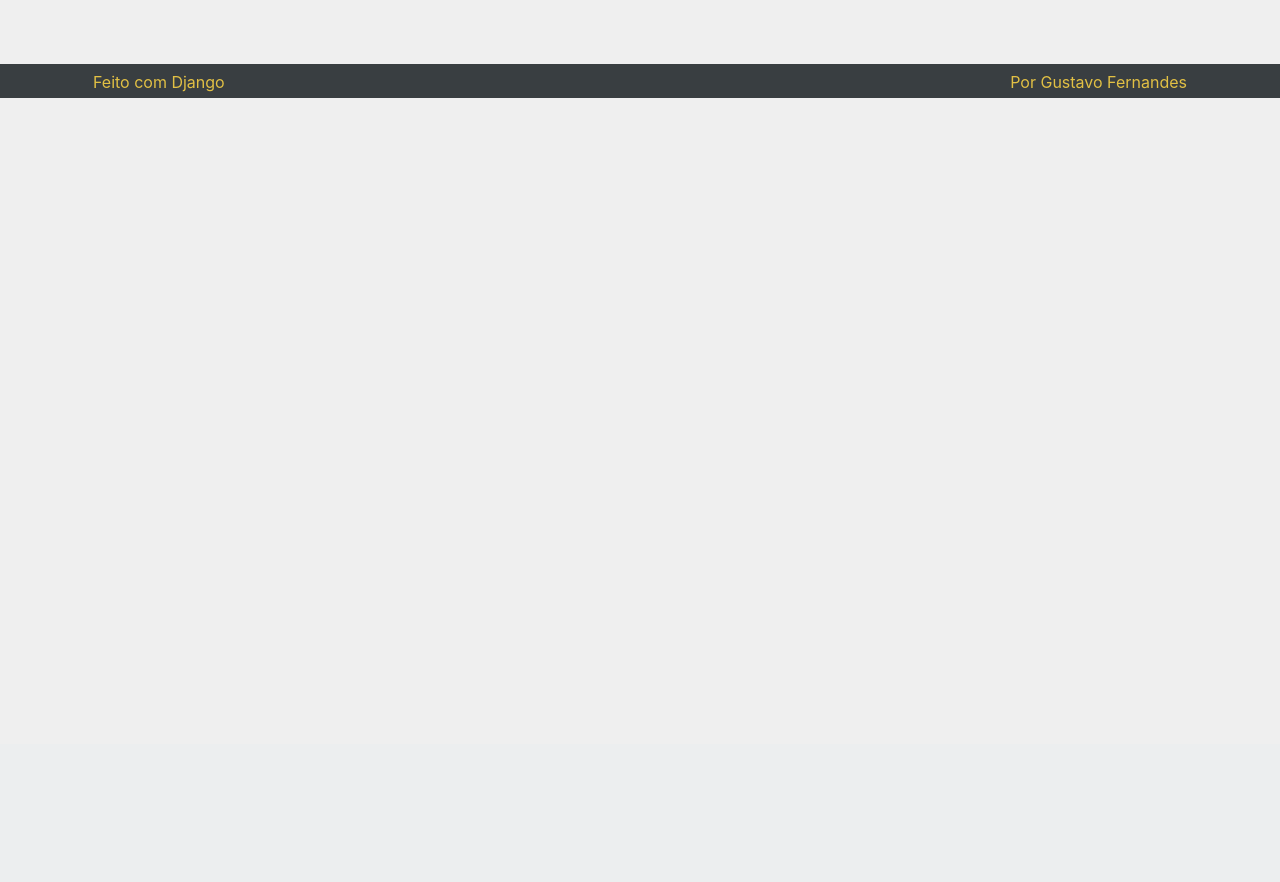
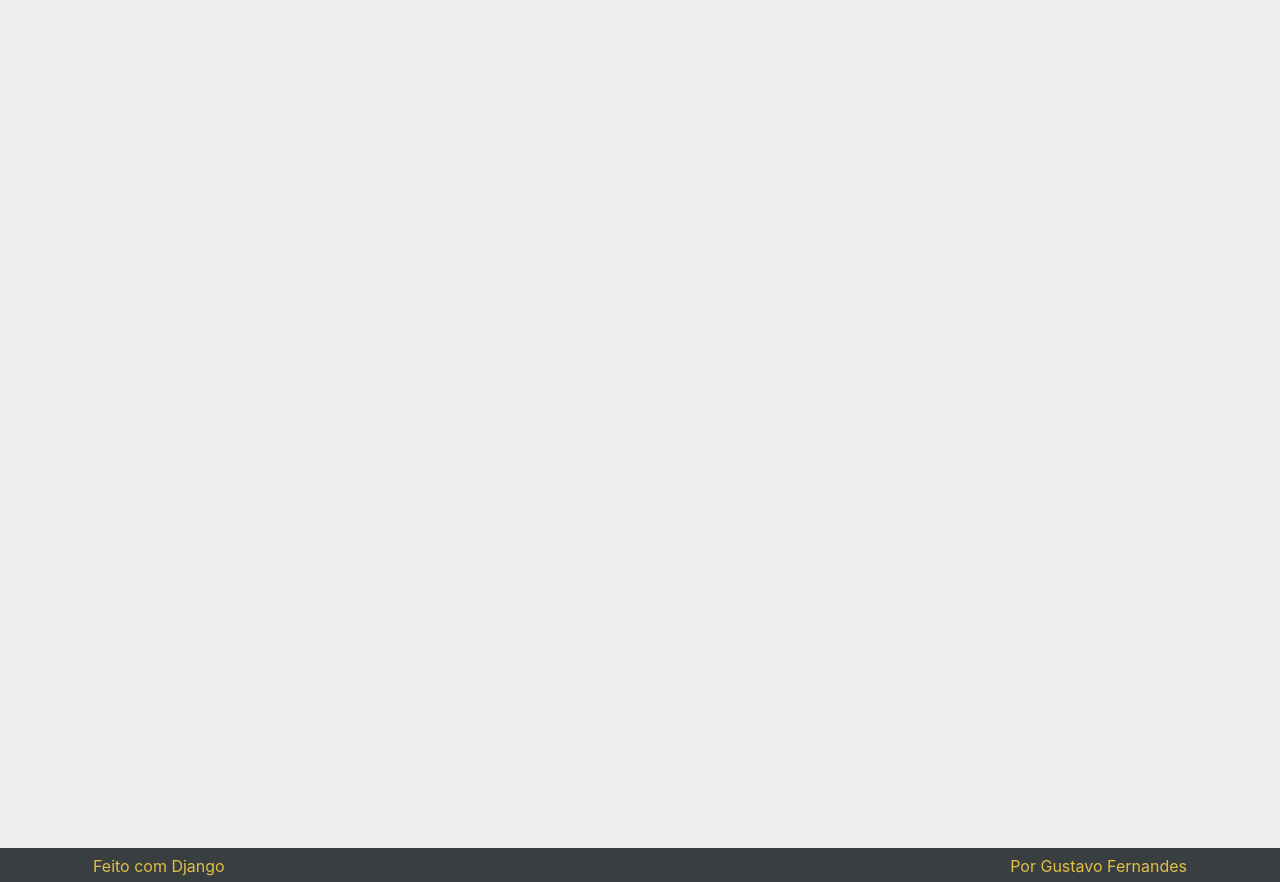
Before and after one commit to gustavof04/hero-ecommerce, a Django app: page / in a window 1280 px wide. Shown: the part 56-938 px from the top of the page. Before the commit the page ends 154 px from the top, so only its background shows below. Run offline with Django 5.2, Linux system fonts and the light colour scheme; data that the repository does not hold is empty; some libraries are stand-ins or nearby versions.

Commit message:
fix: Ajusta posição do footer com min-height

```diff
--- a/templates/base.html
+++ b/templates/base.html
@@ -11,7 +11,7 @@
 <body>
     {% include "partials/_nav.html" %}
 
-    <main class="container mt-4 mb-4">
+    <main class="container mt-4 mb-4 min-vh-100">
         {% include "partials/_messages.html" %}
         {% block content %}{% endblock content %}
     </main>
```
